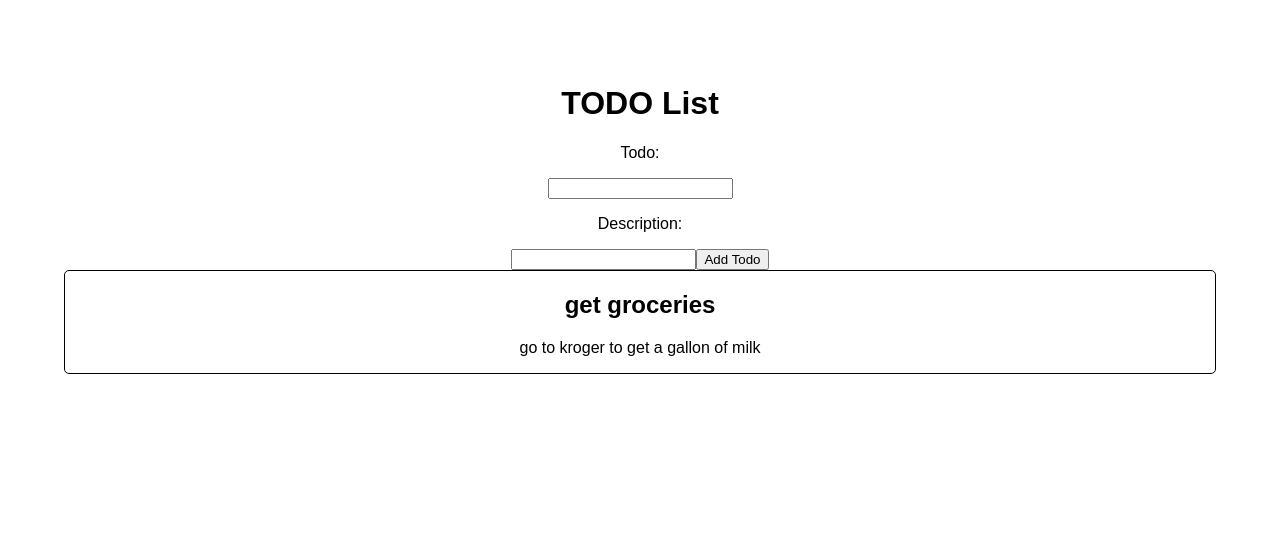
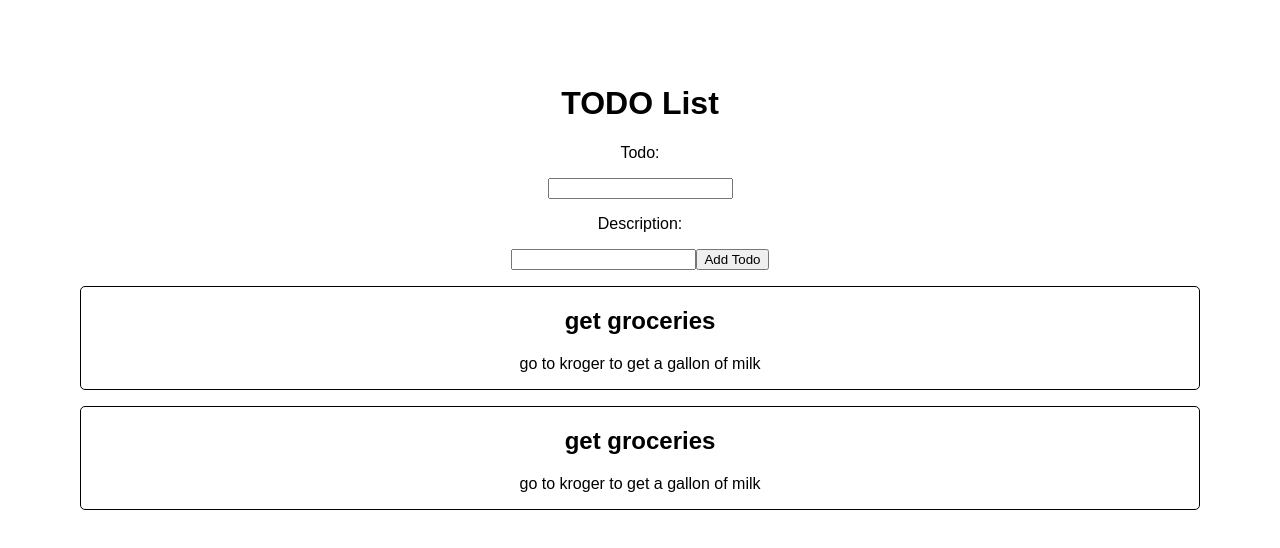
Before and after one commit to tonysulfaro/todo-list-react, a React (Create React App) app: page / in a window 1280 px wide. Shown: the top 548 px of the page. Built offline with nearby package versions, Linux system fonts and the light colour scheme.

Commit message:
dumping of todos implemented

```diff
--- a/src/App.css
+++ b/src/App.css
@@ -8,6 +8,7 @@
 }
 
 .todo {
+  margin: 1em;
   border-radius: 5px;
   border: 1px solid black;
 }
--- a/src/App.js
+++ b/src/App.js
@@ -3,14 +3,22 @@
 import Todo from './Todo';
 import TodoInput from './TodoInput';
 
-let todos = [{task:"get groceries", description: "go to kroger to get a gallon of milk"}]
+let todos = [{task:"get groceries", description: "go to kroger to get a gallon of milk"},
+{task:"get groceries", description: "go to kroger to get a gallon of milk"}]
 
 function App() {
   return (
     <div className="container">
       <h1>TODO List</h1>
       <TodoInput></TodoInput>
-      <Todo todo={todos[0]}></Todo>
+
+      {/* dump out todos save in list */}
+      {todos.map((todo, index) => {
+        console.log(todo)
+        return (
+          <Todo key={index.toString()} todo={todo}></Todo>
+        )
+      })}
     </div>
   );
 }
```
